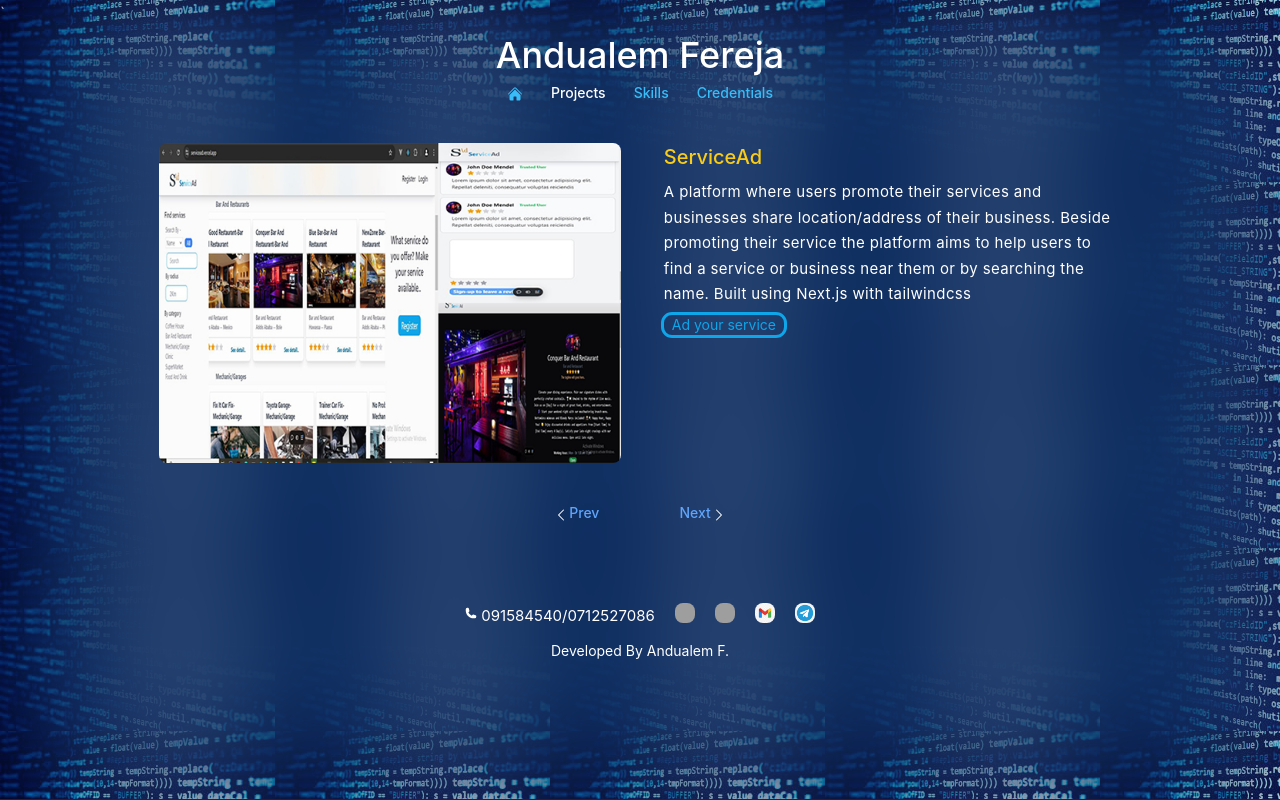
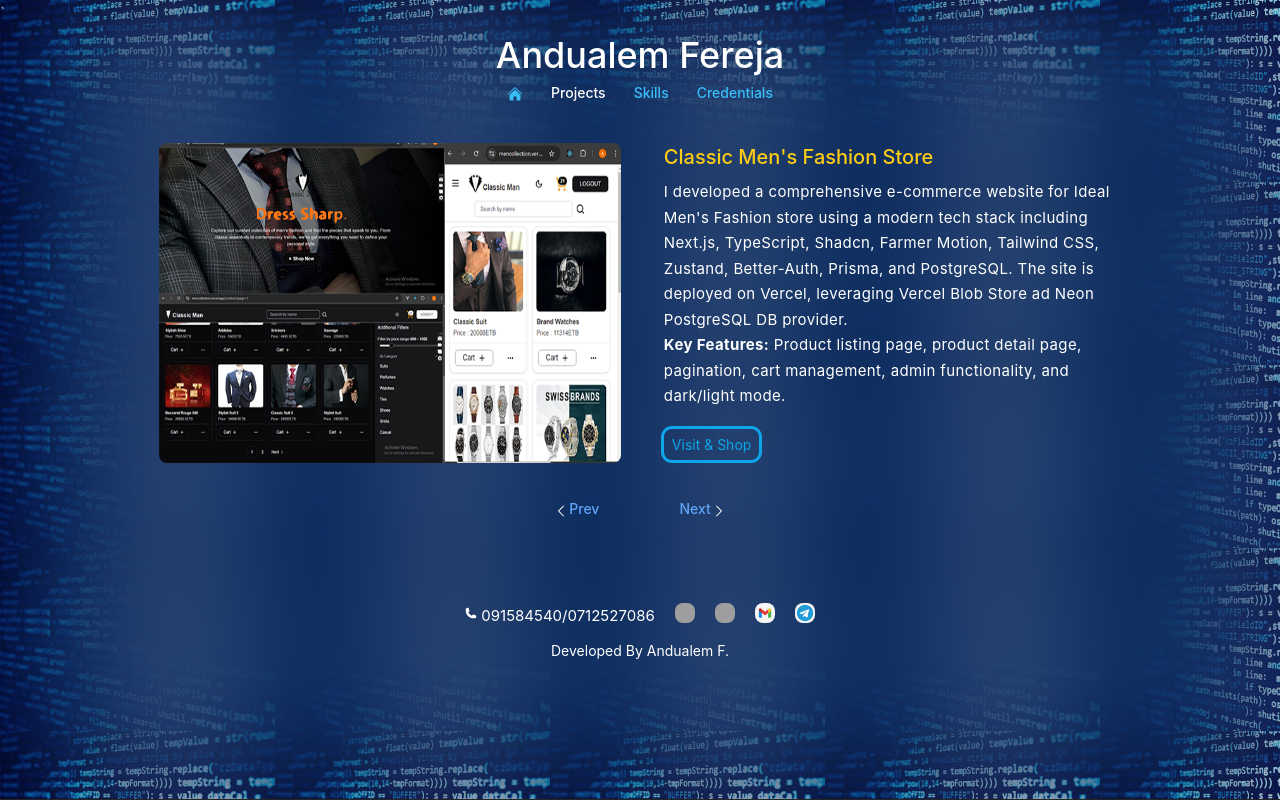
Before and after one commit to Andu-alem/AndualemFerejaPortolio, a Vue app: page /projects in a window 1280 px wide. Built offline with nearby package versions, Linux system fonts and the light colour scheme; grey boxes are pictures that could not be loaded.

Commit message:
new projects added

```diff
--- /dev/null
+++ b/src/components/ClassicMan.vue
@@ -0,0 +1,17 @@
+<template>
+    <div class="flex flex-col sm:flex-row gap-2 md:px-[10%] mb-5 mt-10 min-h-[42vh]">
+        <div class="w-11/12 mx-auto sm:w-1/2">
+            <img class="rounded-lg sm:h-[40vh] w-[94%] mx-auto" src="../assets/img/classic-man.png" alt="">
+        </div>
+        <div class="w-11/12 mx-auto mt-3 sm:px-5 sm:mt-0 sm:w-1/2 text-white text-center sm:text-left">
+            <h2 class="text-xl font-medium text-yellow-400">Classic Men's Fashion Store</h2>
+            <p class="text-[15px] tracking-wide my-2">
+                I developed a comprehensive e-commerce website for Ideal Men's Fashion store using a modern tech stack including Next.js, TypeScript, Shadcn, Farmer Motion, Tailwind CSS, Zustand, Better-Auth, Prisma, and PostgreSQL. The site is deployed on Vercel, leveraging Vercel Blob Store ad Neon PostgreSQL DB provider. <br>
+                <strong>Key Features:</strong> Product listing page, product detail page, pagination, cart management, admin functionality, and dark/light mode.
+            </p>
+            <div class="flex sm:flex-col mt-5 sm:items-start justify-center">
+                <a class="text-[14px] text-sky-500 outline hover:text-white rounded-lg px-2 py-1" href="https://mencollection.vercel.app/" target="_blank">Visit & Shop</a>
+            </div>
+        </div>
+    </div>
+</template>
--- /dev/null
+++ b/src/components/CoolMarket.vue
@@ -0,0 +1,19 @@
+<template>
+    <div class="flex flex-col sm:flex-row gap-2 md:px-[10%] mb-5 mt-10 min-h-[42vh]">
+        <div class="w-11/12 mx-auto sm:w-1/2">
+            <img class="rounded-lg sm:h-[40vh] w-[94%] mx-auto" src="../assets/img/cool-mart.png" alt="">
+        </div>
+        <div class="w-11/12 mx-auto mt-3 sm:px-5 sm:mt-0 sm:w-1/2 text-white text-center sm:text-left">
+            <h2 class="text-xl font-medium text-yellow-400">
+                Cool Market - <span class="text-[15px] text-yellow-200">E-Commerce App</span>
+            </h2>
+            <p class="text-[15px] tracking-wide my-2">
+                I developed a comprehensive e-commerce website for Ideal Men's Fashion store using a modern tech stack including Next.js, Tailwind CSS, and SWR in front-end and Laravel with Sanctum as a backend. With two communicate through a RESTful api.<br>
+                <strong>Key Features:</strong> Product listing page, product detail page, pagination, cart management, and admin functionality.
+            </p>
+            <div class="flex sm:flex-col mt-5 sm:items-start justify-center">
+                <a class="text-[14px] text-sky-500 outline hover:text-white rounded-lg px-2 py-1" href="https://github.com/Andu-alem/larvel-next-ecommerce" target="_blank">Source Code</a>
+            </div>
+        </div>
+    </div>
+</template>
--- a/src/components/EventUpdater.vue
+++ b/src/components/EventUpdater.vue
@@ -1,13 +1,17 @@
 <template>
-    <div class="flex flex-col sm:flex-row gap-2 md:px-[10%] my-10 min-h-[42vh]">
+    <div class="flex flex-col sm:flex-row gap-2 md:px-[10%] mb-5 mt-10 min-h-[42vh]">
         <div class="w-11/12 mx-auto sm:w-1/2">
             <img class="rounded-lg w-[94%] mx-auto" src="../assets/img/event_shot.jpg" alt="">
         </div>
         <div class="w-11/12 mx-auto sm:px-5 mt-3 sm:mt-0 sm:w-1/2 text-white text-center sm:text-left">
-            <h2 class="text-xl font-medium text-yellow-400">Event Updater</h2>
-            <p class="text-[15px] tracking-wide my-2">A web application in which the user can get and post the upcoming events in the town. Aims to be the platform for all events. <br>Developed using MERN technology stack.</p>
-            <div class="flex sm:flex-col mt-2 sm:items-start justify-center">
-                <a class="text-sm text-sky-500 outline hover:text-white rounded-lg px-2" href="https://eventsupcoming.onrender.com/" target="_blank">Post your event</a>
+            <h2 class="text-xl font-medium text-yellow-400">
+                Event Updater - <span class="text-[15px] text-yellow-200">Event sharing platform</span>
+            </h2>
+            <p class="text-[15px] tracking-wide my-2">
+                A web application in which the user can get and post the upcoming events in the town. Aims to be the platform for all events. This platform is built using the MERN stack - React, Material UI, Express.js, MongoDB with MongoDB Atlas as a provider and Mongoose as an ORM and deployed on Render.
+            </p>
+            <div class="flex sm:flex-col mt-4 sm:items-start justify-center">
+                <a class="text-[14px] text-sky-500 outline hover:text-white rounded-lg px-2 py-1" href="https://eventsupcoming.onrender.com/" target="_blank">Post your event</a>
             </div>
         </div>
     </div>
--- a/src/components/LandingPage.vue
+++ /dev/null
@@ -1,14 +0,0 @@
-<template>
-    <div class="flex flex-col sm:flex-row gap-2 md:px-[10%] my-10 sm:max-h-[42vh]">
-        <div class="w-11/12 mx-auto sm:w-1/2">
-            <img class="rounded-lg sm:h-[40vh] w-[94%] mx-auto" src="../assets/img/landing-page.jpg" alt="">
-        </div>
-        <div class="w-11/12 mx-auto mt-3 sm:px-5 sm:mt-0 sm:w-1/2 text-white text-center sm:text-left">
-            <h2 class="text-xl font-medium text-yellow-400">Basic Landing Website</h2>
-            <p class="text-[15px] tracking-wide my-2">It is an experment and a show case what a landing page may look like for a bussiness. It can be adjusted based on the client's need. Built using Bootstrap + jQuery</p>
-            <div class="flex sm:flex-col mt-2 sm:items-start justify-center">
-                <a class="text-sm text-sky-500 outline hover:text-white rounded-lg px-2" href="https://andu-alem.github.io/home.html" target="_blank">See More</a>
-            </div>
-        </div>
-    </div>
-</template>
--- a/src/components/NewForm.vue
+++ b/src/components/NewForm.vue
@@ -1,13 +1,15 @@
 <template>
-    <div class="flex flex-col sm:flex-row gap-2 md:px-[10%] my-10 sm:max-h-[42vh]">
+    <div class="flex flex-col sm:flex-row gap-2 md:px-[10%] mt-10 mb-5 sm:max-h-[42vh]">
         <div class="w-11/12 mx-auto sm:w-1/2">
             <img class="rounded-lg sm:h-[40vh] w-[94%] mx-auto" src="../assets/img/newform.jpg" alt="">
         </div>
         <div class="w-11/12 mx-auto mt-3 sm:px-5 sm:mt-0 sm:w-1/2 text-white text-center sm:text-left">
             <h2 class="text-xl font-medium text-yellow-400">NewForm Furniture</h2>
-            <p class="text-[15px] tracking-wide my-2">NewForm furniture is a big furiniture company that excels in creating beautiful and comfortable furnitures for houses and for offices. Visit their website. The website is powered by astro with svelte and tailwind.</p>
-            <div class="flex sm:flex-col mt-2 sm:items-start justify-center">
-                <a class="text-sm text-sky-500 outline hover:text-white rounded-lg px-2" href="https://newformfurniture.vercel.app/" target="_blank">Visit & Shop</a>
+            <p class="text-[15px] tracking-wider my-2">
+                NewForm furniture is a big furiniture company that excels in creating beautiful and comfortable furnitures for houses and for offices. Visit their website. The website is powered by Astro with Svelte and Tailwind CSS and deployed on Verceel.
+            </p>
+            <div class="flex sm:flex-col mt-4 sm:items-start justify-center">
+                <a class="text-[14px] text-sky-500 outline hover:text-white rounded-lg px-2 py-1" href="https://newformfurniture.vercel.app/" target="_blank">Visit & Shop</a>
             </div>
         </div>
     </div>
--- a/src/components/Portfolio.vue
+++ b/src/components/Portfolio.vue
@@ -1,13 +1,13 @@
 <template>
-    <div class="flex flex-col sm:flex-row gap-2 md:px-[10%] my-10 sm:max-h-[42vh]">
+    <div class="flex flex-col sm:flex-row gap-2 md:px-[10%] mt-10 mb-5 sm:max-h-[42vh]">
         <div class="w-11/12 mx-auto sm:w-1/2">
             <img class="rounded-lg sm:h-[40vh] w-[94%] mx-auto" src="../assets/img/portfolio.jpg" alt="">
         </div>
         <div class="w-11/12 mx-auto mt-3 sm:px-5 sm:mt-0 sm:w-1/2 text-white text-center sm:text-left">
             <h2 class="text-xl font-medium text-yellow-400">Portfolio Site</h2>
-            <p class="text-[15px] tracking-wide my-2">A portfolio site template to showcase my skills, works, and certificates. Built using vanila HTML, CSS, and JavaScript.</p>
-            <div class="flex sm:flex-col mt-2 sm:items-start justify-center">
-                <a class="text-sm text-sky-500 outline hover:text-white rounded-lg px-2" href="https://andu-alem.github.io/" target="_blank">Visit</a>
+            <p class="text-[15px] tracking-wide my-2">A portfolio site template to showcase my skills, works, and certificates. Built using vanila HTML, CSS, and JavaScript. Deployed on GitHub Pages</p>
+            <div class="flex sm:flex-col mt-4 sm:items-start justify-center">
+                <a class="text-[14px] text-sky-500 outline hover:text-white rounded-lg px-7 py-1" href="https://andu-alem.github.io/" target="_blank">Visit</a>
             </div>
         </div>
     </div>
--- a/src/components/ServiceAd.vue
+++ b/src/components/ServiceAd.vue
@@ -1,13 +1,18 @@
 <template>
-    <div class="flex flex-col sm:flex-row gap-2 md:px-[10%] my-10 sm:max-h-[42vh]">
+    <div class="flex flex-col sm:flex-row gap-2 md:px-[10%] mb-5 mt-10 min-h-[42vh]">
         <div class="w-11/12 mx-auto sm:w-1/2">
             <img class="rounded-lg sm:h-[40vh] w-[94%] mx-auto" src="../assets/img/servicead-shot.jpg" alt="">
         </div>
         <div class="w-11/12 mx-auto mt-3 sm:px-5 sm:mt-0 sm:w-1/2 text-white text-center sm:text-left">
-            <h2 class="text-xl font-medium text-yellow-400">ServiceAd</h2>
-            <p class="text-[15px] tracking-wide my-2">A platform where users promote their services and businesses share location/address of their business. Beside promoting their service the platform aims to help users to find a service or business near them or by searching the name. Built using Next.js with tailwindcss</p>
-            <div class="flex sm:flex-col mt-2 sm:items-start justify-center">
-                <a class="text-sm text-sky-500 outline hover:text-white rounded-lg px-2" href="https://servicead.vercel.app" target="_blank">Ad your service</a>
+            <h2 class="text-xl font-medium text-yellow-400">
+                ServiceAd - <span class="text-[15px] text-yellow-200">Share your service, Find other's</span>
+            </h2>
+            <p class="text-[15px] tracking-wide my-2">
+                A platform where users promote their services and businesses share location/address of their business. Beside promoting their service the platform aims to help users to find a service or business near them or by searching the name. Built using Next.js, Tailwind CSS, Next-Auth, MongoDB, and mongoose. The site deployed on Vercel and MongoDB Atlas for database hosting. <br>
+                <strong>Key Features:</strong> Services and Businesses listing page, detail page, service creation and manage functionality, search, filter, and rate service functionality
+            </p>
+            <div class="flex sm:flex-col mt-4 sm:items-start justify-center">
+                <a class="text-[14px] text-sky-500 outline hover:text-white rounded-lg px-2 py-1" href="https://servicead.vercel.app" target="_blank">Ad Your Service</a>
             </div>
         </div>
     </div>
--- a/src/style.css
+++ b/src/style.css
@@ -20,3 +20,6 @@
 .conic-gradient {
   background: conic-gradient(from 0deg, red, yellow, green);
 }
+body::-webkit-scrollbar{
+  display: none;
+}
--- a/src/views/Projects.vue
+++ b/src/views/Projects.vue
@@ -4,11 +4,12 @@
     import ServiceAd from '../components/ServiceAd.vue'
     import ChessGame from '../components/ChessGame.vue'
     import EventUpdater from '../components/EventUpdater.vue'
-    import LandingPage from '../components/LandingPage.vue'
     import NewForm from '../components/NewForm.vue'
     import Portfolio from '../components/Portfolio.vue'
+    import ClassicMan from '../components/ClassicMan.vue'
+    import CoolMarket from '../components/CoolMarket.vue'
 
-    const views = [ServiceAd, NewForm, ChessGame, EventUpdater, LandingPage, Portfolio]
+    const views = [ClassicMan, ServiceAd, NewForm, ChessGame, EventUpdater, Portfolio, CoolMarket]
     let index = ref(0)
 
     function next() {
```
Also changed, not shown: src/components/ChessGame.vue (+9 -5 lines), src/assets/img/classic-man.png (added), src/assets/img/cool-mart.png (added).
